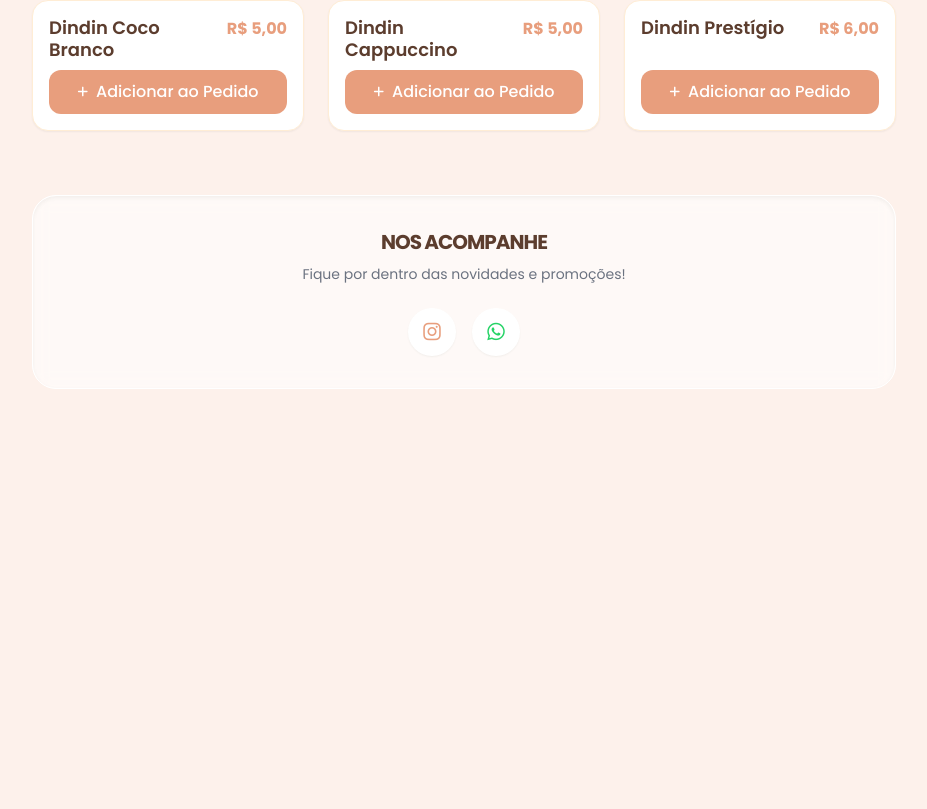
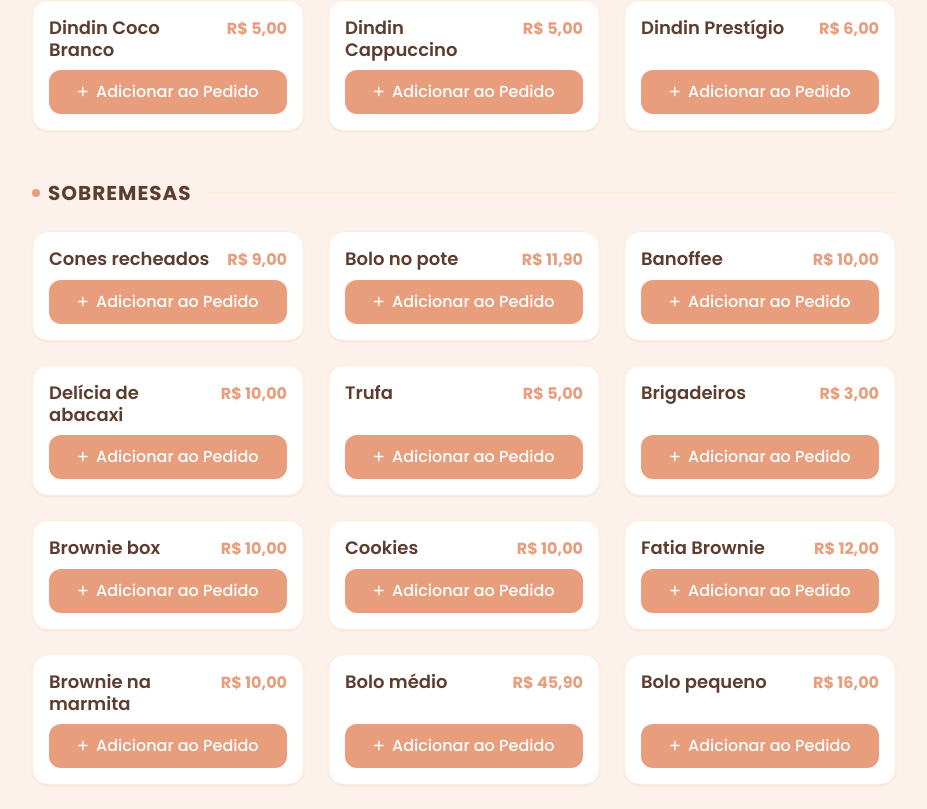
Before and after one commit to daniels1199/Rhay-s-Candy-Store, a React (Vite) app: page / in a window 1280 px wide. Shown: the part 1531-2340 px from the top of the page, without its empty margins (176-1103 px from the left). Before the commit the page ends 2144 px from the top, so only its background shows below. Built offline with nearby package versions, Linux system fonts and the light colour scheme.

Commit message:
feat: Add 'Sobremesas' category to menu
Introduces a new 'Sobremesas' category to the menu, updating type definitions and constants to include dessert items. This expands the available product offerings in the digital menu.

```diff
--- a/App.tsx
+++ b/App.tsx
@@ -38,7 +38,7 @@ const App: React.FC = () => {
     setCart((prev) => prev.filter((item) => item.id !== id));
   };
 
-  const categories = ['Pastéis', 'Batatas', 'Dindins Gourmet'] as const;
+  const categories = ['Pastéis', 'Batatas', 'Dindins Gourmet', 'Sobremesas'] as const;
   const subtotal = cart.reduce((sum, i) => sum + i.price * i.quantity, 0);
   const cartTotal = cart.length > 0 ? subtotal + DELIVERY_FEE : 0;
   const cartCount = cart.reduce((sum, i) => sum + i.quantity, 0);
--- a/constants.ts
+++ b/constants.ts
@@ -37,7 +37,7 @@ export const MENU_ITEMS: MenuItem[] = [
     description: 'Acompanha molhos, calabresa fritinha e parmesão'
   },
 
-  // Dindins Gourmet (Baseado na imagem fornecida)
+  // Dindins Gourmet
   { id: 'd1', name: 'Dindin Chocolate', price: 5.00, category: 'Dindins Gourmet' },
   { id: 'd2', name: 'Dindin M. Morango', price: 5.00, category: 'Dindins Gourmet' },
   { id: 'd3', name: 'Dindin M. Maracujá', price: 5.00, category: 'Dindins Gourmet' },
@@ -50,6 +50,21 @@ export const MENU_ITEMS: MenuItem[] = [
   { id: 'd10', name: 'Dindin Coco Branco', price: 5.00, category: 'Dindins Gourmet' },
   { id: 'd11', name: 'Dindin Cappuccino', price: 5.00, category: 'Dindins Gourmet' },
   { id: 'd12', name: 'Dindin Prestígio', price: 6.00, category: 'Dindins Gourmet' },
+
+  // Sobremesas (Baseado na imagem do cardápio)
+  { id: 's1', name: 'Cones recheados', price: 9.00, category: 'Sobremesas' },
+  { id: 's2', name: 'Bolo no pote', price: 11.90, category: 'Sobremesas' },
+  { id: 's3', name: 'Banoffee', price: 10.00, category: 'Sobremesas' },
+  { id: 's4', name: 'Delícia de abacaxi', price: 10.00, category: 'Sobremesas' },
+  { id: 's5', name: 'Trufa', price: 5.00, category: 'Sobremesas' },
+  { id: 's6', name: 'Brigadeiros', price: 3.00, category: 'Sobremesas' },
+  { id: 's7', name: 'Brownie box', price: 10.00, category: 'Sobremesas' },
+  { id: 's8', name: 'Cookies', price: 10.00, category: 'Sobremesas' },
+  { id: 's9', name: 'Fatia Brownie', price: 12.00, category: 'Sobremesas' },
+  { id: 's10', name: 'Brownie na marmita', price: 10.00, category: 'Sobremesas' },
+  { id: 's11', name: 'Bolo médio', price: 45.90, category: 'Sobremesas' },
+  { id: 's12', name: 'Bolo pequeno', price: 16.00, category: 'Sobremesas' },
+  { id: 's13', name: 'Mousse', price: 7.00, category: 'Sobremesas' },
 ];
 
 export const CONTACT_PHONE = '5585996269684';
--- a/types.ts
+++ b/types.ts
@@ -4,7 +4,7 @@ export interface MenuItem {
   name: string;
   price: number;
   description?: string;
-  category: 'Pastéis' | 'Batatas' | 'Dindins Gourmet';
+  category: 'Pastéis' | 'Batatas' | 'Dindins Gourmet' | 'Sobremesas';
   image?: string;
 }
 
```
